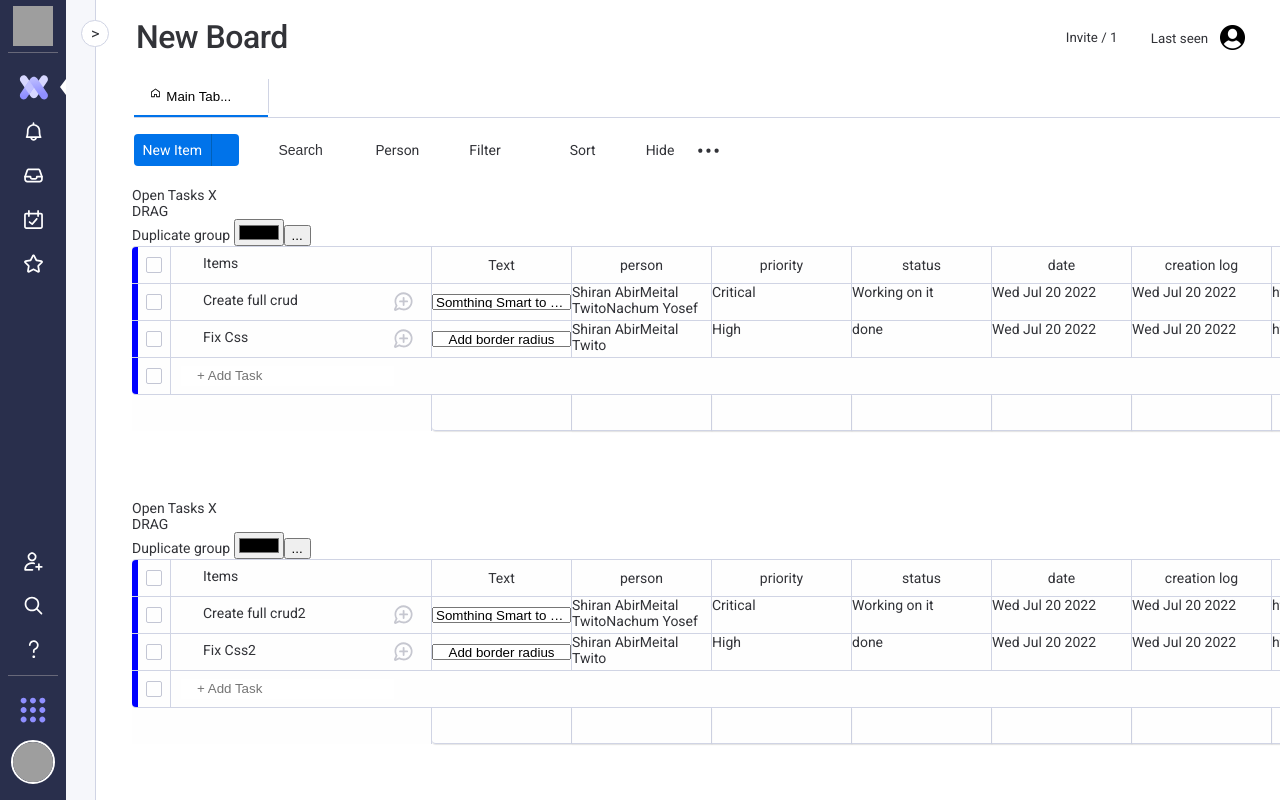
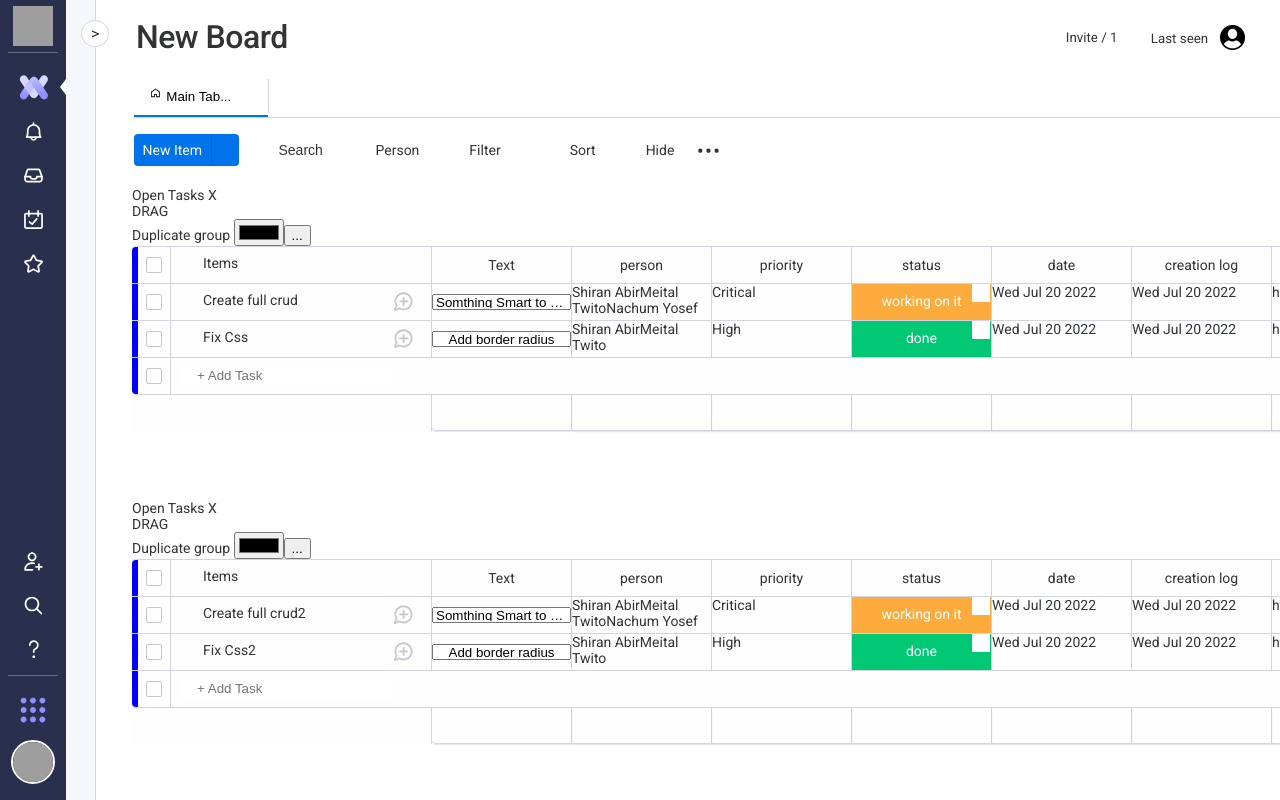
Before and after one commit to nachum-y/Monday-frontend, a Vue app: page /boards/boardId in a window 1280 px wide. Built offline with nearby package versions, Linux system fonts and the light colour scheme; grey boxes are pictures that could not be loaded; a web font is replaced by a local one.

Commit message:
Dynamic status cmp UI improvments.

```diff
--- a/src/components/board/board-col/status.cmp.vue
+++ b/src/components/board/board-col/status.cmp.vue
@@ -1,7 +1,11 @@
 <template>
-    <div v-if="task" :class="'task-' + task.type">
+    <div v-if="task" class="task-status" :class="setBgColor">
         {{ statusToDisplay }}
+        <div class="add-status-note">
+            <i class="fa-plus" style="color: rgb(0, 200, 117);"></i>
+        </div>
     </div>
+
 </template>
 <script>
 export default {
@@ -19,6 +23,12 @@ export default {
            if (!this.task.value) return ''
            return this.task.value
         },
+        setBgColor(){
+            if (this.task.value === 'working on it') return 'working-on-it'
+            else if (this.task.value === 'done') return 'done'
+            else if (this.task.value === 'stuck') return 'stuck'
+            else return 'defult'
+        }
     },
 }
 </script>
--- a/src/services/async-storage-service.js
+++ b/src/services/async-storage-service.js
@@ -147,7 +147,7 @@ function _createDefaultBoard(entityType) {
               },
               {
                 type: "status",
-                value: "Working on it",
+                value: "working on it",
                 isDone: false,
               },
               {
@@ -268,7 +268,7 @@ function _createDefaultBoard(entityType) {
               },
               {
                 type: "status",
-                value: "Working on it",
+                value: "working on it",
                 isDone: false,
               },
               {
--- /dev/null
+++ b/src/styles/cmps/dynamic-cmps/_status-cmp.scss
@@ -0,0 +1,35 @@
+
+
+
+.task-status{
+    height: 100%;
+    color: #fff;
+    text-align: center;
+    line-height: 35px;
+    position: relative;
+
+    .add-status-note{
+        transition: border-width .3s ease;
+        border-width: 0 18px 18px 0;
+        position: absolute;
+        top: 0;
+        right: 1px;
+        border-style: solid;
+    }
+}
+
+.stuck{
+    background-color: rgb(226, 68, 92);
+}
+
+.working-on-it{
+    background-color: rgb(253, 171, 61);
+}
+
+.done{
+    background-color: rgb(0, 200, 117);
+}
+
+.defult{
+    background-color:rgb(196, 196, 196);
+}
--- a/src/styles/styles.scss
+++ b/src/styles/styles.scss
@@ -13,3 +13,4 @@
 
 // DYNAMIC COMPONENTS
 @import 'cmps/dynamic-cmps/text-cmp';
+@import 'cmps/dynamic-cmps/status-cmp';
```
